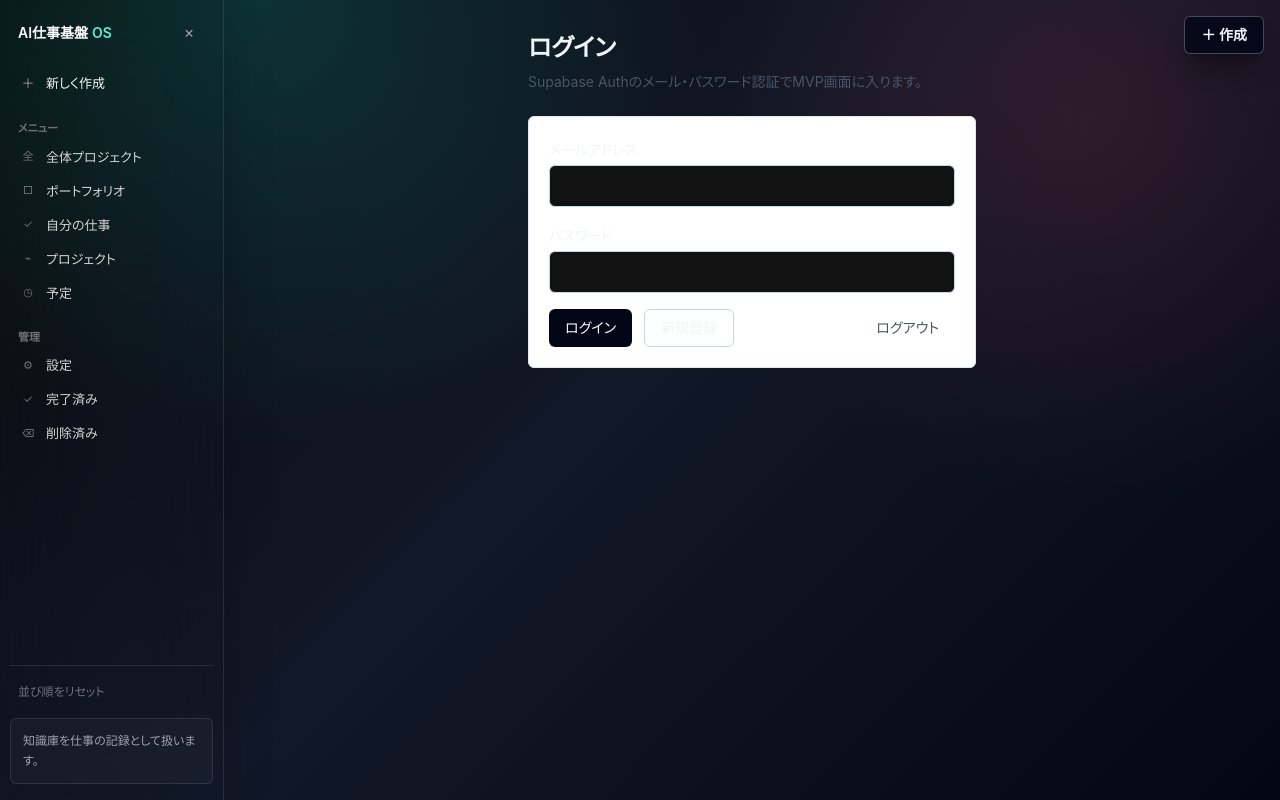
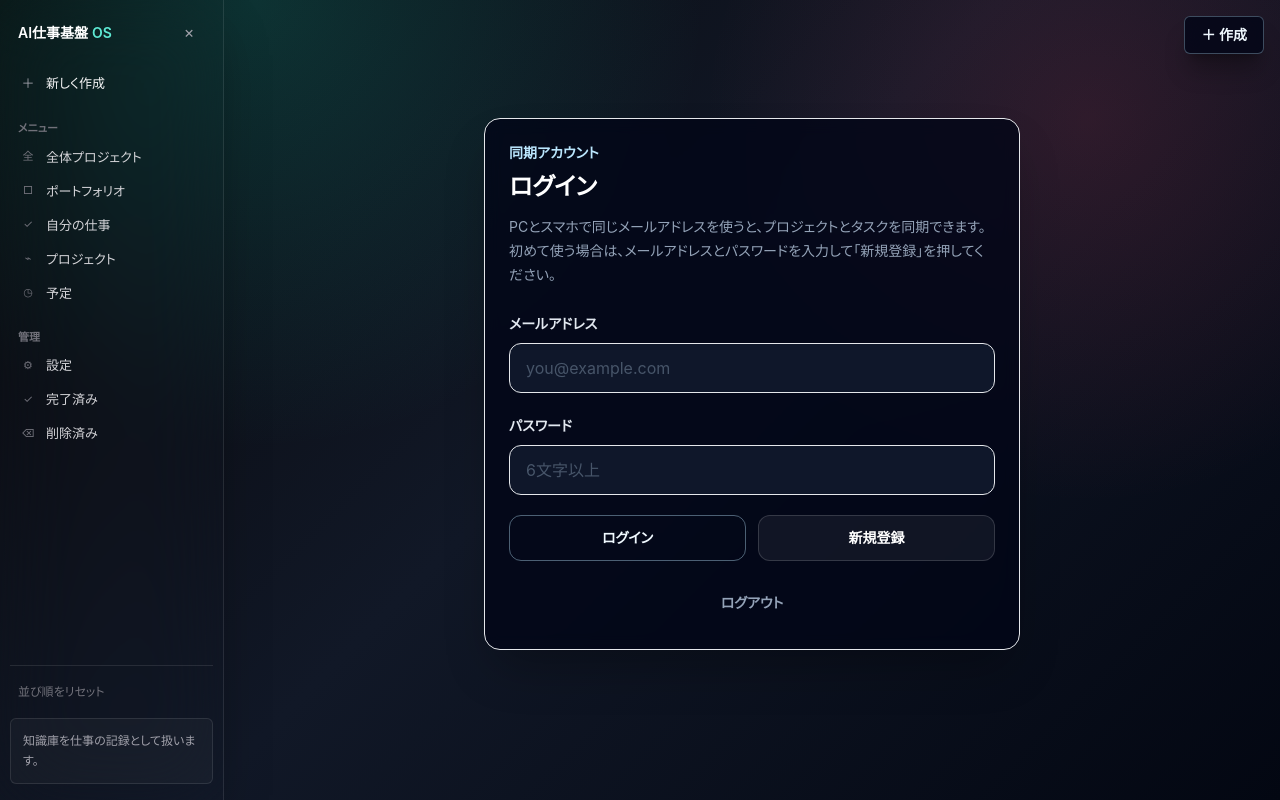
Before and after one commit to egawa-itax25/ai-work-os, a Next.js app: page /login in a window 1280 px wide. Built offline with nearby package versions, Linux system fonts and the light colour scheme.

Commit message:
Clarify login signup flow

```diff
--- a/src/app/login/actions.ts
+++ b/src/app/login/actions.ts
@@ -13,7 +13,7 @@ export async function signIn(formData: FormData) {
     redirect(`/login?error=${encodeURIComponent(error.message)}`);
   }
 
-  redirect("/customers");
+  redirect("/portfolio");
 }
 
 export async function signUp(formData: FormData) {
@@ -26,7 +26,7 @@ export async function signUp(formData: FormData) {
     redirect(`/login?error=${encodeURIComponent(error.message)}`);
   }
 
-  redirect("/customers");
+  redirect("/portfolio");
 }
 
 export async function signOut() {
--- a/src/app/login/page.tsx
+++ b/src/app/login/page.tsx
@@ -4,63 +4,94 @@ type LoginPageProps = {
   searchParams: Promise<{ error?: string }>;
 };
 
+function getErrorMessage(error?: string) {
+  if (!error) {
+    return "";
+  }
+
+  if (error.toLowerCase().includes("invalid login credentials")) {
+    return "メールアドレスまたはパスワードが違います。初めて使う場合は新規登録してください。";
+  }
+
+  if (error.toLowerCase().includes("already registered")) {
+    return "このメールアドレスは登録済みです。ログインしてください。";
+  }
+
+  return error;
+}
+
 export default async function LoginPage({ searchParams }: LoginPageProps) {
   const { error } = await searchParams;
+  const errorMessage = getErrorMessage(error);
 
   return (
-    <div className="mx-auto max-w-md">
-      <h1 className="text-2xl font-semibold">ログイン</h1>
-      <p className="mt-2 text-sm text-slate-600">
-        Supabase Authのメール・パスワード認証でMVP画面に入ります。
+    <main className="mx-auto flex min-h-[calc(100vh-6rem)] w-full max-w-xl items-center px-5 py-8">
+      <section className="w-full rounded-2xl border border-white/12 bg-slate-950/80 p-6 shadow-2xl shadow-black/30 backdrop-blur">
+        <div>
+          <p className="text-sm font-semibold text-sky-200">同期アカウント</p>
+          <h1 className="mt-2 text-2xl font-semibold text-white">ログイン</h1>
+          <p className="mt-3 text-sm leading-6 text-slate-400">
+            PCとスマホで同じメールアドレスを使うと、プロジェクトとタスクを同期できます。
+            初めて使う場合は、メールアドレスとパスワードを入力して「新規登録」を押してください。
           </p>
+        </div>
 
-      {error ? (
-        <div className="mt-4 rounded-md border border-red-200 bg-red-50 px-4 py-3 text-sm text-red-700">
-          {error}
+        {errorMessage ? (
+          <div className="mt-5 rounded-xl border border-red-300/30 bg-red-500/10 px-4 py-3 text-sm font-semibold leading-6 text-red-100">
+            {errorMessage}
           </div>
         ) : null}
 
-      <form className="mt-6 space-y-4 rounded-md border border-slate-200 bg-white p-5">
+        <form className="mt-6 space-y-5">
           <label className="block">
-          <span className="text-sm font-medium">メールアドレス</span>
+            <span className="text-sm font-semibold text-slate-200">メールアドレス</span>
             <input
-            className="mt-1 w-full rounded-md border border-slate-300 px-3 py-2"
+              className="mt-2 w-full rounded-xl border border-white/12 bg-slate-900 px-4 py-3 text-base text-white outline-none transition placeholder:text-slate-600 focus:border-sky-200/70 focus:ring-2 focus:ring-sky-200/15"
               name="email"
               type="email"
+              autoComplete="email"
+              inputMode="email"
               required
+              placeholder="you@example.com"
             />
           </label>
+
           <label className="block">
-          <span className="text-sm font-medium">パスワード</span>
+            <span className="text-sm font-semibold text-slate-200">パスワード</span>
             <input
-            className="mt-1 w-full rounded-md border border-slate-300 px-3 py-2"
+              className="mt-2 w-full rounded-xl border border-white/12 bg-slate-900 px-4 py-3 text-base text-white outline-none transition placeholder:text-slate-600 focus:border-sky-200/70 focus:ring-2 focus:ring-sky-200/15"
               name="password"
               type="password"
+              autoComplete="current-password"
               required
               minLength={6}
+              placeholder="6文字以上"
             />
           </label>
-        <div className="flex gap-3">
+
+          <div className="grid gap-3 sm:grid-cols-2">
             <button
               formAction={signIn}
-            className="rounded-md bg-slate-950 px-4 py-2 text-sm font-medium text-white"
+              className="rounded-xl border border-sky-200/40 bg-sky-200/12 px-5 py-3 text-sm font-semibold text-sky-50 transition hover:bg-sky-200/18"
             >
               ログイン
             </button>
             <button
               formAction={signUp}
-            className="rounded-md border border-slate-300 px-4 py-2 text-sm font-medium"
+              className="rounded-xl border border-white/15 bg-white/[0.06] px-5 py-3 text-sm font-semibold text-white transition hover:bg-white/[0.1]"
             >
               新規登録
             </button>
+          </div>
+
           <button
             formAction={signOut}
-            className="ml-auto rounded-md px-4 py-2 text-sm text-slate-600"
+            className="w-full rounded-xl px-5 py-3 text-sm font-semibold text-slate-400 transition hover:bg-white/[0.04] hover:text-slate-200"
           >
             ログアウト
           </button>
-        </div>
         </form>
-    </div>
+      </section>
+    </main>
   );
 }
```
Also changed, not shown: Projects/portfolio-view.md (+4 -0 lines). Lines whose indentation alone changed are shown as unchanged.
